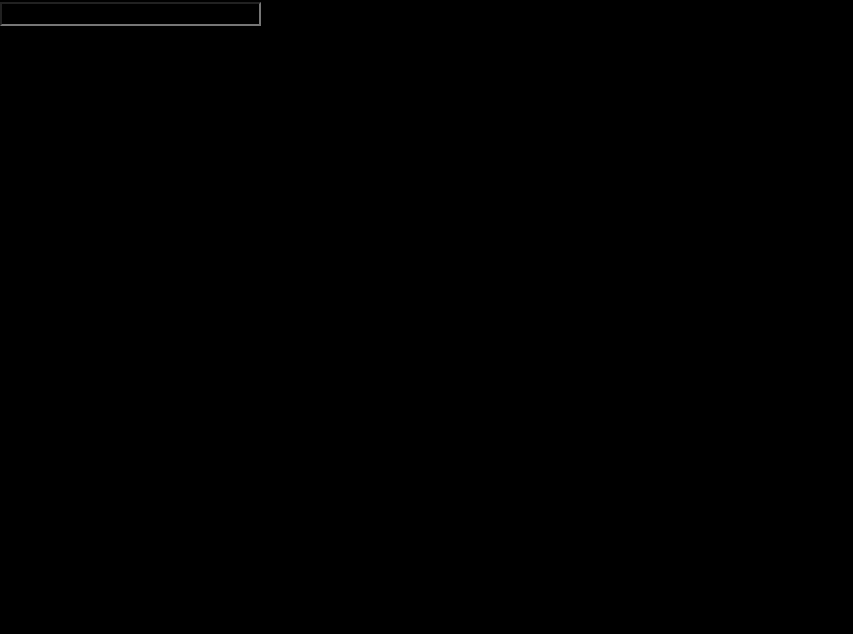
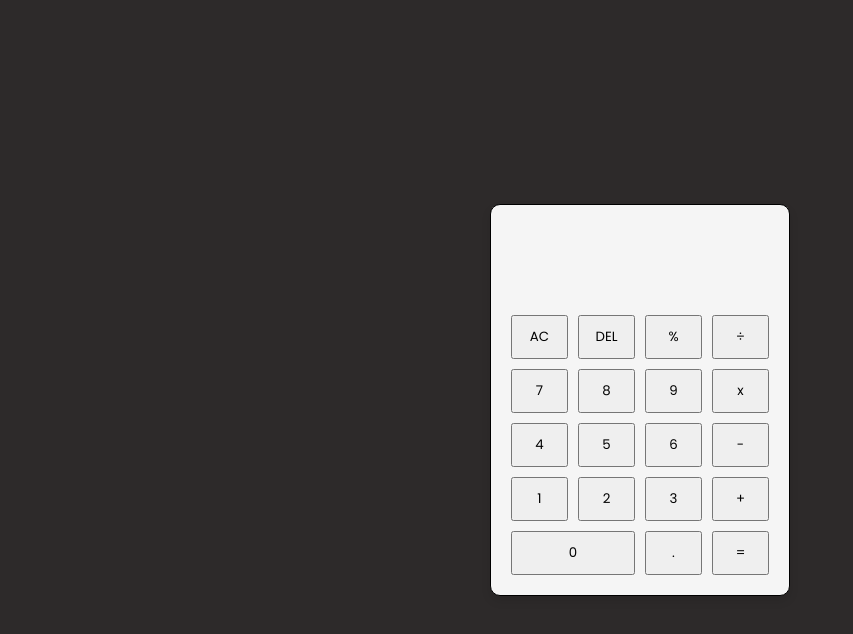
Before and after one commit to AthishThayalan/calculator, a website built with Vite: page index.html in a window 1280 px wide. Shown: the whole page, without its empty margins (0-853 px from the left). Built offline with nearby package versions, Linux system fonts and the light colour scheme.

Commit message:
Got the basic outline and shape of the calculator. Buttons sorted in a grid display. And the "0" spans two columns . Right align on text in display. Colours subject to change.

```diff
--- a/index.html
+++ b/index.html
@@ -10,7 +10,28 @@
   <body>
     <div class="calculator">
       <input type="text" class="calculator__display" />
-      <div class="calculator__buttons"></div>
+      <div class="calculator__buttons">
+        <button class="calculator__button">AC</button
+        ><button class="calculator__button">DEL</button
+        ><button class="calculator__button">%</button
+        ><button class="calculator__button">÷</button
+        ><button class="calculator__button">7</button
+        ><button class="calculator__button">8</button
+        ><button class="calculator__button">9</button
+        ><button class="calculator__button">x</button
+        ><button class="calculator__button">4</button
+        ><button class="calculator__button">5</button
+        ><button class="calculator__button">6</button
+        ><button class="calculator__button">-</button
+        ><button class="calculator__button">1</button
+        ><button class="calculator__button">2</button
+        ><button class="calculator__button">3</button
+        ><button class="calculator__button">+</button
+        ><button class="calculator__button calculator__button--span-two">
+          0</button
+        ><button class="calculator__button">.</button
+        ><button class="calculator__button">=</button>
+      </div>
     </div>
     <script type="module" src="/src/main.ts"></script>
   </body>
--- a/src/_buttons.scss
+++ b/src/_buttons.scss
@@ -0,0 +1,13 @@
+.calculator {
+  &__buttons {
+    display: grid;
+    grid-template-columns: repeat(4, 1fr);
+    gap: 10px;
+    .calculator__button--span-two {
+      grid-column-end: span 2;
+    }
+  }
+  &__button {
+    padding: 10px;
+  }
+}
--- /dev/null
+++ b/src/_calculator.scss
@@ -0,0 +1,19 @@
+.calculator {
+  border: 1px solid black;
+  border-radius: 10px;
+  max-width: 300px;
+  width: 100%;
+  padding: 20px;
+  background-color: whitesmoke;
+  box-shadow: 0 5px 10px rgba(0, 0, 0, 0.1);
+  &__display {
+    height: 80px;
+    width: 100%;
+    border: none;
+    outline: none;
+    text-align: right;
+    margin-bottom: 10px;
+    font-size: 30px;
+    background-color: whitesmoke;
+  }
+}
--- a/src/_fonts.scss
+++ b/src/_fonts.scss
@@ -1,4 +1 @@
 @import url("https://fonts.googleapis.com/css2?family=Poppins:wght@400;700&display=swap");
-* {
-  background-color: black;
-}
--- /dev/null
+++ b/src/_layout.scss
@@ -0,0 +1,9 @@
+@use "./variables";
+
+body {
+  height: 100vh;
+  display: flex;
+  align-items: center;
+  justify-content: center;
+  background-color: rgb(45, 42, 42);
+}
--- a/src/style.scss
+++ b/src/style.scss
@@ -2,3 +2,5 @@
 @use "variables";
 @use "reset";
 @use "buttons";
+@use "layout";
+@use "./calculator";
```
